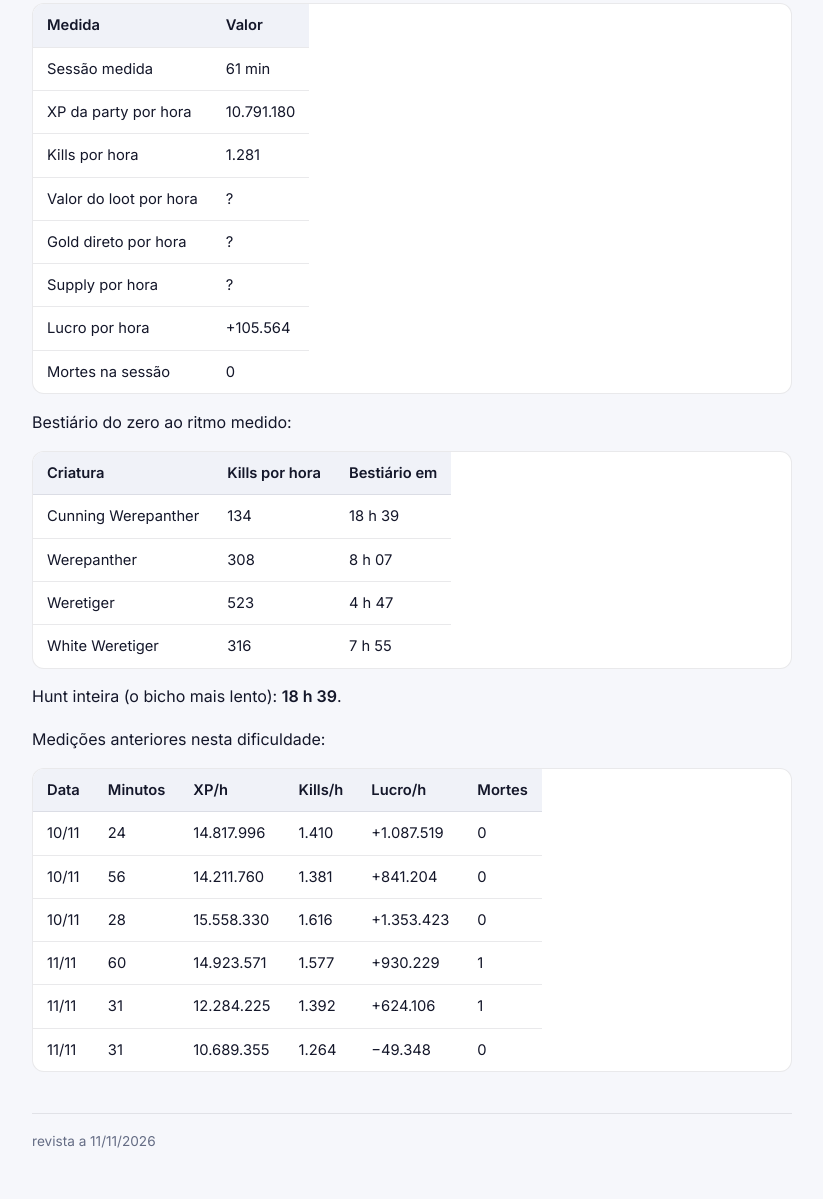
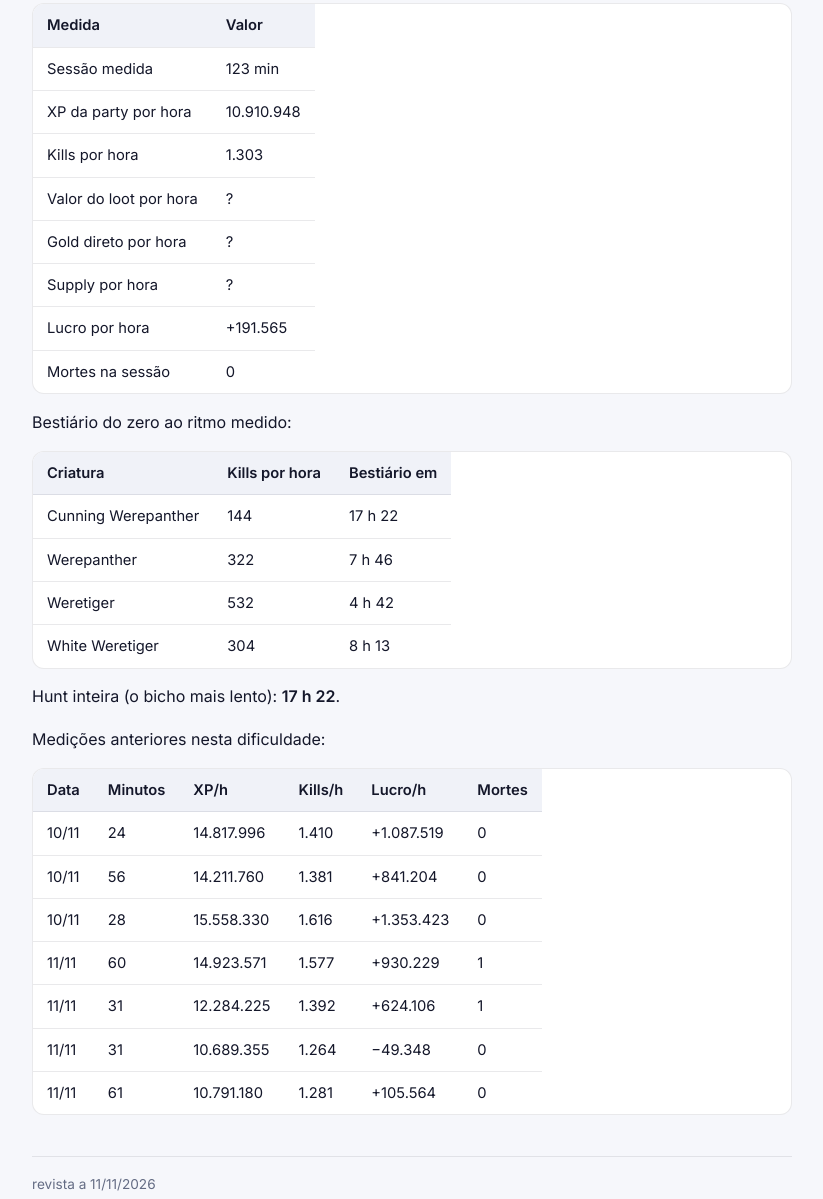
Before and after one commit to Baverone/drakoria-wiki, a plain HTML site: page premium-oskayaat-undercity.html in a window 1280 px wide. Shown: the part 703-1902 px from the top of the page, without its empty margins (324-1147 px from the left). Drawn offline with Linux system fonts and the light colour scheme.

Commit message:
Atualiza a Wiki (106 paginas publicas)
Co-Authored-By: Claude Opus 5.5 <noreply@anthropic.com>

```diff
--- a/premium-oskayaat-undercity.html
+++ b/premium-oskayaat-undercity.html
@@ -39,12 +39,12 @@
 <table><thead><tr><th>Criatura</th><th>Kills para o bestiário</th><th>Acaba-se nesta hunt</th></tr></thead><tbody><tr><td>Cunning Werepanther</td><td>2.500</td><td>sim</td></tr><tr><td>Werepanther</td><td>2.500</td><td>sim</td></tr><tr><td>Weretiger</td><td>2.500</td><td>sim</td></tr><tr><td>White Weretiger</td><td>2.500</td><td>sim</td></tr></tbody></table>
 <h2 id="medicoes-por-dificuldade">Medições por dificuldade</h2>
 <h3 id="dificil">Difícil <span class="marca marca-medido" title="medido no jogo">medido 11/11</span></h3>
-<table><thead><tr><th>Medida</th><th>Valor</th></tr></thead><tbody><tr><td>Sessão medida</td><td>61 min</td></tr><tr><td>XP da party por hora</td><td>10.791.180</td></tr><tr><td>Kills por hora</td><td>1.281</td></tr><tr><td>Valor do loot por hora</td><td>?</td></tr><tr><td>Gold direto por hora</td><td>?</td></tr><tr><td>Supply por hora</td><td>?</td></tr><tr><td>Lucro por hora</td><td>+105.564</td></tr><tr><td>Mortes na sessão</td><td>0</td></tr></tbody></table>
+<table><thead><tr><th>Medida</th><th>Valor</th></tr></thead><tbody><tr><td>Sessão medida</td><td>123 min</td></tr><tr><td>XP da party por hora</td><td>10.910.948</td></tr><tr><td>Kills por hora</td><td>1.303</td></tr><tr><td>Valor do loot por hora</td><td>?</td></tr><tr><td>Gold direto por hora</td><td>?</td></tr><tr><td>Supply por hora</td><td>?</td></tr><tr><td>Lucro por hora</td><td>+191.565</td></tr><tr><td>Mortes na sessão</td><td>0</td></tr></tbody></table>
 <p>Bestiário do zero ao ritmo medido:</p>
-<table><thead><tr><th>Criatura</th><th>Kills por hora</th><th>Bestiário em</th></tr></thead><tbody><tr><td>Cunning Werepanther</td><td>134</td><td>18 h 39</td></tr><tr><td>Werepanther</td><td>308</td><td>8 h 07</td></tr><tr><td>Weretiger</td><td>523</td><td>4 h 47</td></tr><tr><td>White Weretiger</td><td>316</td><td>7 h 55</td></tr></tbody></table>
-<p>Hunt inteira (o bicho mais lento): <strong>18 h 39</strong>.</p>
+<table><thead><tr><th>Criatura</th><th>Kills por hora</th><th>Bestiário em</th></tr></thead><tbody><tr><td>Cunning Werepanther</td><td>144</td><td>17 h 22</td></tr><tr><td>Werepanther</td><td>322</td><td>7 h 46</td></tr><tr><td>Weretiger</td><td>532</td><td>4 h 42</td></tr><tr><td>White Weretiger</td><td>304</td><td>8 h 13</td></tr></tbody></table>
+<p>Hunt inteira (o bicho mais lento): <strong>17 h 22</strong>.</p>
 <p>Medições anteriores nesta dificuldade:</p>
-<table><thead><tr><th>Data</th><th>Minutos</th><th>XP/h</th><th>Kills/h</th><th>Lucro/h</th><th>Mortes</th></tr></thead><tbody><tr><td>10/11</td><td>24</td><td>14.817.996</td><td>1.410</td><td>+1.087.519</td><td>0</td></tr><tr><td>10/11</td><td>56</td><td>14.211.760</td><td>1.381</td><td>+841.204</td><td>0</td></tr><tr><td>10/11</td><td>28</td><td>15.558.330</td><td>1.616</td><td>+1.353.423</td><td>0</td></tr><tr><td>11/11</td><td>60</td><td>14.923.571</td><td>1.577</td><td>+930.229</td><td>1</td></tr><tr><td>11/11</td><td>31</td><td>12.284.225</td><td>1.392</td><td>+624.106</td><td>1</td></tr><tr><td>11/11</td><td>31</td><td>10.689.355</td><td>1.264</td><td>−49.348</td><td>0</td></tr></tbody></table>
+<table><thead><tr><th>Data</th><th>Minutos</th><th>XP/h</th><th>Kills/h</th><th>Lucro/h</th><th>Mortes</th></tr></thead><tbody><tr><td>10/11</td><td>24</td><td>14.817.996</td><td>1.410</td><td>+1.087.519</td><td>0</td></tr><tr><td>10/11</td><td>56</td><td>14.211.760</td><td>1.381</td><td>+841.204</td><td>0</td></tr><tr><td>10/11</td><td>28</td><td>15.558.330</td><td>1.616</td><td>+1.353.423</td><td>0</td></tr><tr><td>11/11</td><td>60</td><td>14.923.571</td><td>1.577</td><td>+930.229</td><td>1</td></tr><tr><td>11/11</td><td>31</td><td>12.284.225</td><td>1.392</td><td>+624.106</td><td>1</td></tr><tr><td>11/11</td><td>31</td><td>10.689.355</td><td>1.264</td><td>−49.348</td><td>0</td></tr><tr><td>11/11</td><td>61</td><td>10.791.180</td><td>1.281</td><td>+105.564</td><td>0</td></tr></tbody></table>
 </article>
 <footer class="rodape">
 <p>revista a 11/11/2026</p>
```
Also changed, not shown: pesquisa.json (+1 -1 lines), tabela-hunts.html (+1 -1 lines).
